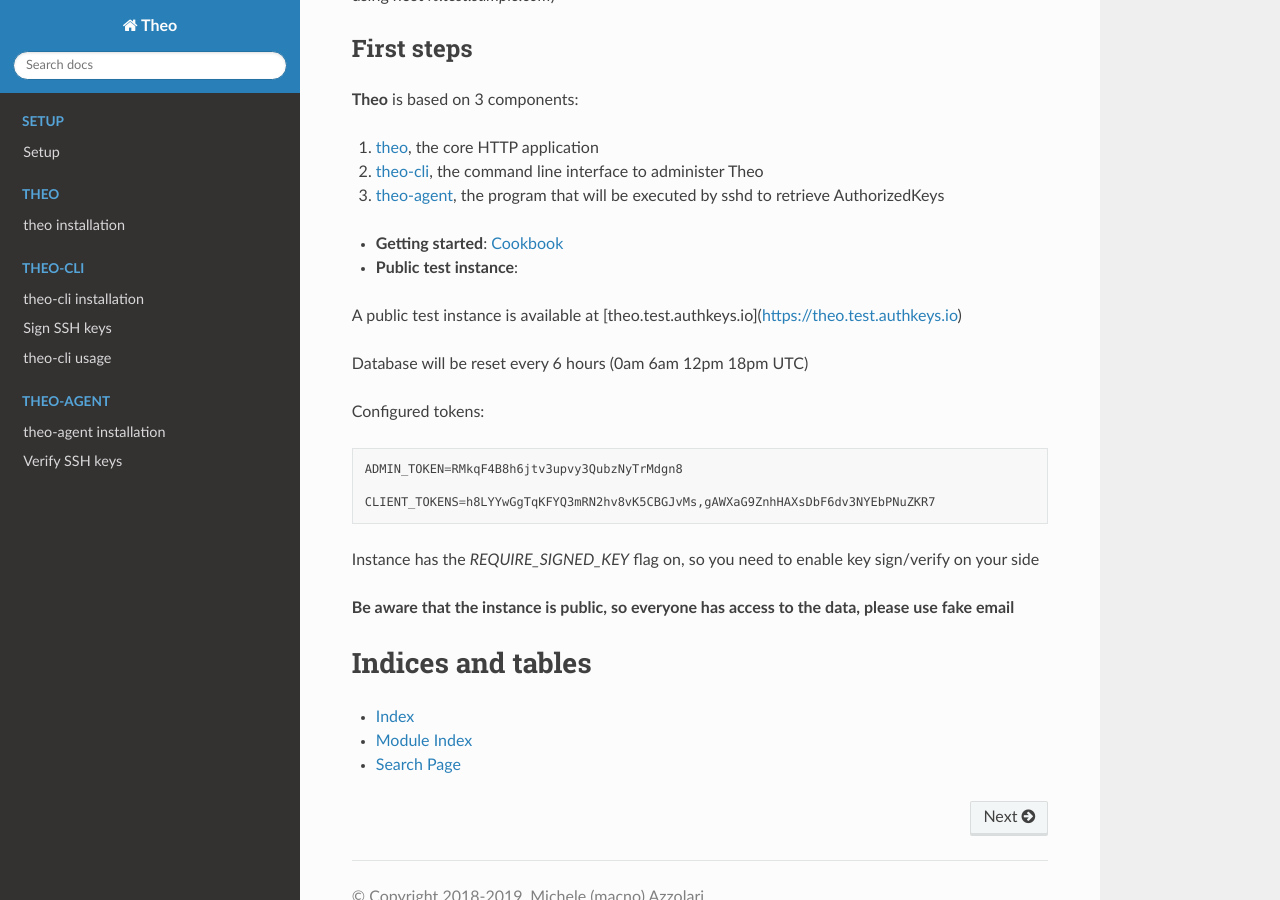
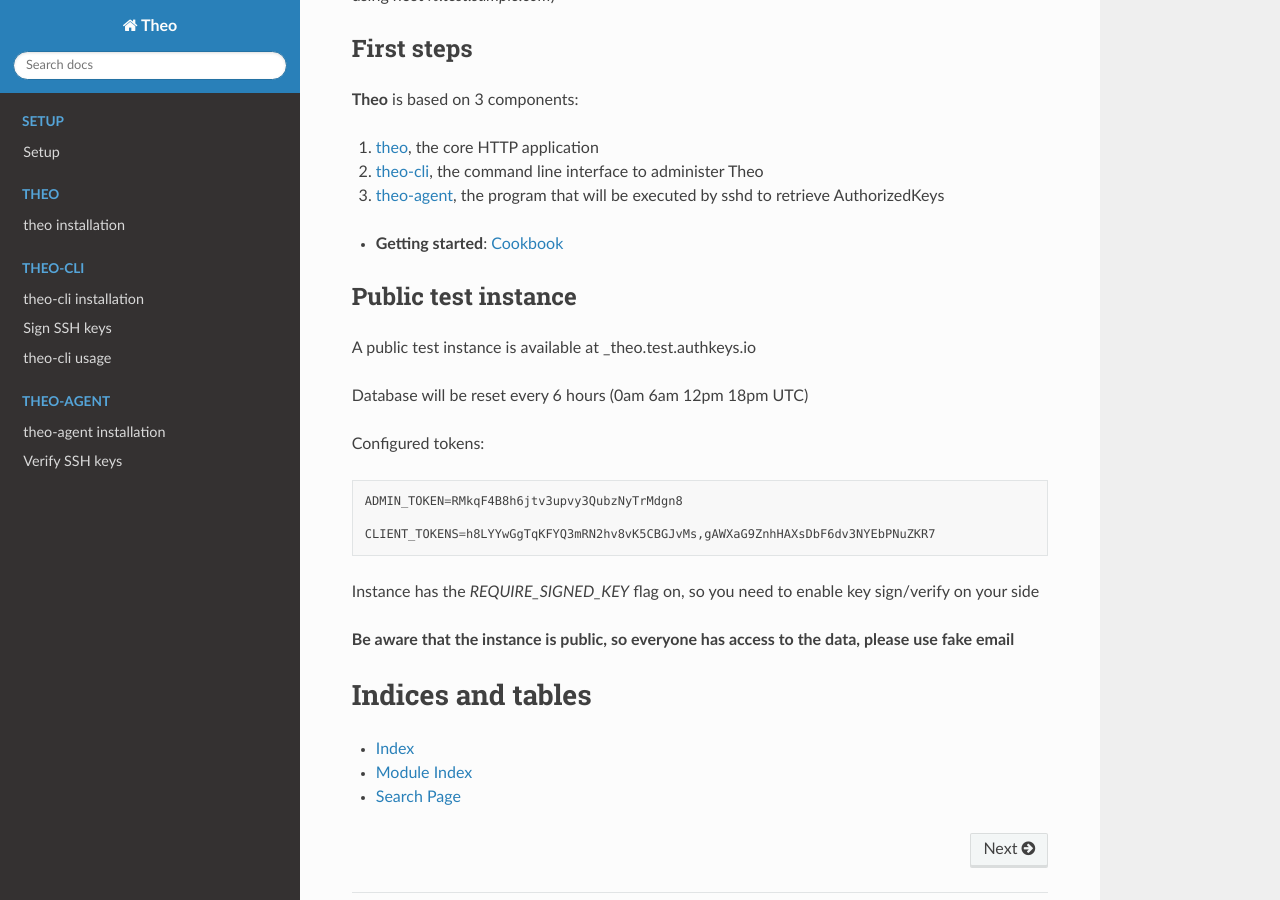
Before and after one commit to theoapp/theo-docs, a Sphinx documentation site: the page built from docs/index.rst, in a window 1280 px wide and 900 px high, scrolled down 424 px. Built offline with Sphinx 7.4.7 and the Read the Docs theme 2.0.0, drawn with Linux system fonts in a browser that asks for light colours; some of the changed lines change nothing that is shown.

Commit message:
Fix formatting

```diff
--- a/docs/index.rst
+++ b/docs/index.rst
@@ -22,9 +22,11 @@
 * **Getting started**:
   :doc:`Cookbook <setup/cookbook>`
 
-* **Public test instance**:
 
-A public test instance is available at [theo.test.authkeys.io](https://theo.test.authkeys.io)
+Public test instance
+--------------------
+
+A public test instance is available at _theo.test.authkeys.io
 
 Database will be reset every 6 hours (0am 6am 12pm 18pm UTC)
 
@@ -52,7 +54,7 @@
 .. _theo: https://github.com/theoapp/theo-node/
 .. _theo-agent: https://github.com/theoapp/theo-agent/
 .. _theo-cli: https://github.com/theoapp/theo-cli/
-
+.. _theo.test.authkeys.io: https://theo.test.authkeys.io
 
 .. toctree::
    :maxdepth: 2
```
